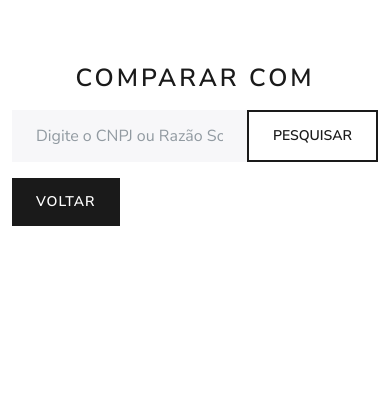
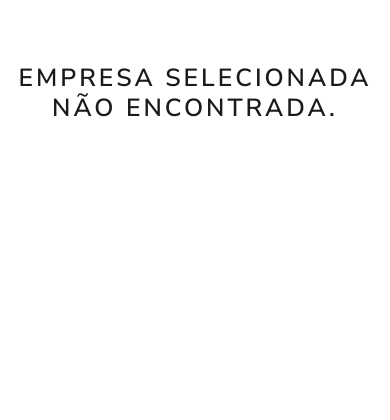
Before and after one commit to wllsena/cnpj_insight, a Django app: page /compare/1/ in a window 390 px wide. Shown: the part 125-545 px from the top of the page. Run offline with Django 4.2, Linux system fonts and the light colour scheme; data that the repository does not hold is empty; some libraries are stand-ins or nearby versions.

Commit message:
Making test_search_compare_GET and test_comparison_GET work

```diff
--- a/cnpj/views.py
+++ b/cnpj/views.py
@@ -264,7 +264,13 @@
         Empresas.objects.filter(cnpj_basico=pk).first()
 
     # Prepare the context data for rendering the template
+    # if first_empresa is not None:
+        # Prepare the context data for rendering the template
     context: dict = {'first_empresa': first_empresa}
+    # else:
+    #     # If the first_empresa is None, set context to an empty dictionary
+    #     solver_empresa = Empresas.objects.order_by('?').first()
+    #     context: dict = {'first_empresa': solver_empresa}
 
     # Check if a search query is provided
     if request.GET.get('q'):
@@ -321,27 +327,31 @@
     second_empresa: Empresas | None = \
         Empresas.objects.filter(cnpj_basico=pk2).first()
 
-    # Fetch web scraping data for the first company
-    first_empresa_scrapping: dict = econodata_scrapping(pk1)
+    if first_empresa and second_empresa:
 
-    # Fetch web scraping data for the second company
-    second_empresa_scrapping: dict = econodata_scrapping(pk2)
+        # Fetch web scraping data for the first company
+        first_empresa_scrapping: dict = econodata_scrapping(pk1)
 
-    # Calculate reliability score for the first company
-    first_empresa_confiability = confiability_score(pk1)
+        # Fetch web scraping data for the second company
+        second_empresa_scrapping: dict = econodata_scrapping(pk2)
 
-    # Calculate reliability score for the second company
-    second_empresa_confiability = confiability_score(pk2)
+        # Calculate reliability score for the first company
+        first_empresa_confiability = confiability_score(pk1)
 
-    # Prepare the context data for rendering the template
-    context: dict = {
-        'first_empresa': first_empresa,
-        'second_empresa': second_empresa,
-        'first_empresa_scrapping': first_empresa_scrapping,
-        'second_empresa_scrapping': second_empresa_scrapping,
-        'first_empresa_confiability': first_empresa_confiability,
-        'second_empresa_confiability': second_empresa_confiability,
-    }
+        # Calculate reliability score for the second company
+        second_empresa_confiability = confiability_score(pk2)
+
+        # Prepare the context data for rendering the template
+        context: dict = {
+            'first_empresa': first_empresa,
+            'second_empresa': second_empresa,
+            'first_empresa_scrapping': first_empresa_scrapping,
+            'second_empresa_scrapping': second_empresa_scrapping,
+            'first_empresa_confiability': first_empresa_confiability,
+            'second_empresa_confiability': second_empresa_confiability,
+        }
+    else:
+        context: dict = {}
 
     # Render the comparison template with the context data
     return render(request, 'comparison.html', context)
--- a/templates/search_compare.html
+++ b/templates/search_compare.html
@@ -8,6 +8,7 @@
     Make a container with bootstrap and a centralized input query (just like google)
     {% endcomment %}
     <div class="container">
+        {% if first_empresa %}
         <div class="row">
             <div class="col-md-12 mt-5 mb-5">
                 <h1 class="text-center mt-3">Comparar com {{ first_empresa.razao_social }}</h1>
@@ -58,5 +59,12 @@
             {% endif %}
         </div>
     </div>
+    {% else %}
+    <div class="row">
+        <div class="col-md-12 mt-5 mb-5">
+            <h1 class="text-center mt-3">Empresa selecionada não encontrada.</h1>
+        </div>
+    </div>
+    {% endif %}
 </div>
 {% endblock %}
```
Also changed, not shown: cnpj/tests/test_views.py (+15 -19 lines), templates/comparison.html (+16 -2 lines).
